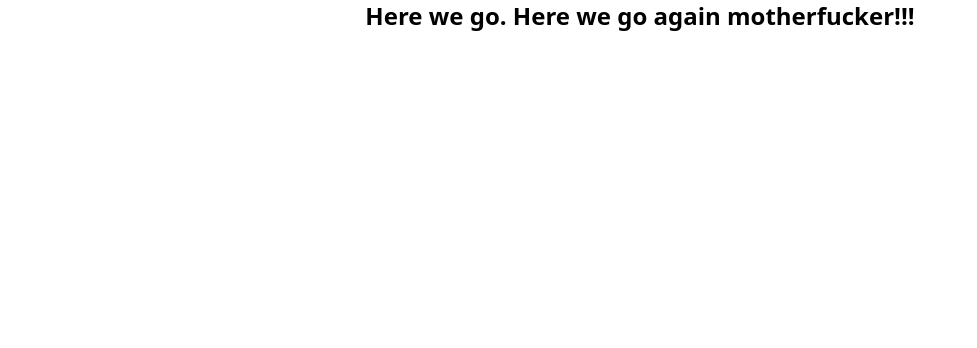
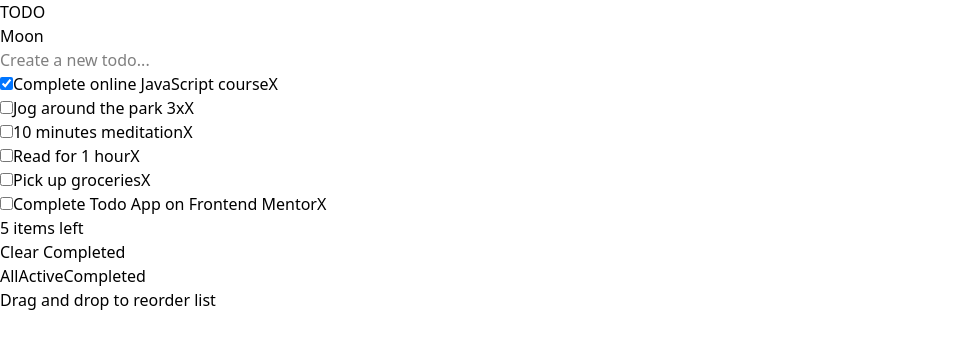
Before and after one commit to jvmdo/animated-todo-app, a React (Vite) app: page / in a window 1280 px wide. Shown: the top 348 px of the page, without its empty margins (0-977 px from the left). Built offline with nearby package versions, Linux system fonts and the light colour scheme; the HTML template or start-up script is replaced by a standard one.

Commit message:
✨ Todo management

```diff
--- a/package.json
+++ b/package.json
@@ -10,6 +10,8 @@
     "preview": "vite preview"
   },
   "dependencies": {
+    "@base-ui/react": "^1.0.0",
+    "immer": "^11.1.0",
     "react": "^19.2.0",
     "react-dom": "^19.2.0"
   },
--- a/src/App.tsx
+++ b/src/App.tsx
@@ -1,8 +1,66 @@
+import React from "react";
+
+import TodoInput from "@/components/todo-input";
+import TodoItems from "@/components/todo-items";
+import TodoFilters from "@/components/todo-filters";
+import { todoReducer } from "@/reducers";
+import { initialTodos } from "@/constants";
+
+export type TodoFilter = "all" | "active" | "completed";
+
 function App() {
+  const [todos, dispatch] = React.useReducer(todoReducer, initialTodos);
+  const [filter, setFilter] = React.useState<TodoFilter>("all");
+
+  const handleCreateTodo = (todo: string) => {
+    dispatch({
+      type: "create",
+      id: crypto.randomUUID(),
+      content: todo,
+    });
+  };
+
+  const handleDeleteTodo = (id: string) => {
+    dispatch({ type: "delete", id });
+  };
+
+  const handleCheckTodo = (id: string) => {
+    dispatch({ type: "check", id });
+  };
+
+  const handleUncheckTodo = (id: string) => {
+    dispatch({ type: "uncheck", id });
+  };
+
+  const handleClearCompleted = () => {
+    dispatch({ type: "clear_checked" });
+  };
+
+  const handleChangeFilter = (filter: TodoFilter) => {
+    setFilter(filter);
+  };
+
   return (
-    <h1 className="text-2xl font-bold text-center">
-      Here we go. Here we go again motherfucker!!!
-    </h1>
+    <>
+      <header>
+        <h1>TODO</h1>
+        <button>Moon</button>
+      </header>
+      <main>
+        <TodoInput onNewTodo={handleCreateTodo} />
+        <TodoItems
+          todos={todos}
+          filter={filter}
+          onDelete={handleDeleteTodo}
+          onCheck={handleCheckTodo}
+          onUncheck={handleUncheckTodo}
+          onClearCompleted={handleClearCompleted}
+        />
+        <TodoFilters filter={filter} setFilter={handleChangeFilter} />
+        <p>Drag and drop to reorder list</p>
+        <div className="background"></div>
+      </main>
+    </>
   );
 }
 
--- /dev/null
+++ b/src/components/todo-filters.tsx
@@ -0,0 +1,31 @@
+import type { TodoFilter } from "@/App";
+
+function TodoFilters({
+  filter,
+  setFilter,
+}: {
+  filter: string;
+  setFilter: (filter: TodoFilter) => void;
+}) {
+  return (
+    <div>
+      <button onClick={() => setFilter("all")} disabled={filter === "all"}>
+        All
+      </button>
+      <button
+        onClick={() => setFilter("active")}
+        disabled={filter === "active"}
+      >
+        Active
+      </button>
+      <button
+        onClick={() => setFilter("completed")}
+        disabled={filter === "completed"}
+      >
+        Completed
+      </button>
+    </div>
+  );
+}
+
+export default TodoFilters;
--- /dev/null
+++ b/src/components/todo-input.tsx
@@ -0,0 +1,38 @@
+import React, { type FormEvent } from "react";
+
+import { Field } from "@base-ui/react/field";
+import { Form } from "@base-ui/react/form";
+
+function TodoInput({ onNewTodo }: { onNewTodo: (todo: string) => void }) {
+  const [value, setValue] = React.useState("");
+
+  const handleSubmit = (e: FormEvent<HTMLFormElement>) => {
+    e.preventDefault();
+    const todo = value.trim();
+
+    if (!todo) {
+      return alert("Enter a valid TODO text");
+    }
+
+    onNewTodo(todo);
+    setValue("");
+  };
+
+  return (
+    <Form onSubmit={handleSubmit}>
+      <Field.Root>
+        <Field.Control
+          type="text"
+          name="todo"
+          placeholder="Create a new todo..."
+          required={true}
+          value={value}
+          onChange={(e) => setValue(e.currentTarget.value)}
+        />
+        <Field.Error />
+      </Field.Root>
+    </Form>
+  );
+}
+
+export default TodoInput;
--- /dev/null
+++ b/src/components/todo-item.tsx
@@ -0,0 +1,32 @@
+import type { TodoItemsProps } from "@/components/todo-items";
+import type { Todo } from "@/reducers";
+
+import { Field } from "@base-ui/react/field";
+
+type TodoItemProps = Todo &
+  Pick<TodoItemsProps, "onCheck" | "onUncheck" | "onDelete">;
+
+function TodoItem({
+  id,
+  onDelete,
+  onCheck,
+  onUncheck,
+  completed,
+  content,
+}: TodoItemProps) {
+  return (
+    <Field.Root name="todo">
+      <Field.Control
+        type="checkbox"
+        checked={completed}
+        onChange={() => (completed ? onUncheck(id) : onCheck(id))}
+      />
+      <Field.Label>{content}</Field.Label>
+      <button type="button" onClick={() => onDelete(id)}>
+        X
+      </button>
+    </Field.Root>
+  );
+}
+
+export default TodoItem;
--- /dev/null
+++ b/src/components/todo-items.tsx
@@ -0,0 +1,43 @@
+import type { TodoFilter } from "@/App";
+import TodoItem from "@/components/todo-item";
+import { filterTodos } from "@/helpers";
+import type { Todo } from "@/reducers";
+
+export interface TodoItemsProps {
+  todos: Todo[];
+  filter: TodoFilter;
+  onDelete: (id: string) => void;
+  onCheck: (id: string) => void;
+  onUncheck: (id: string) => void;
+  onClearCompleted: () => void;
+}
+
+function TodoItems({
+  todos,
+  filter,
+  onClearCompleted,
+  ...delegated
+}: TodoItemsProps) {
+  const filteredTodos = todos.filter((todo) => filterTodos(todo, filter));
+  const itemsLeft = filteredTodos.filter((todo) => !todo.completed).length;
+
+  return (
+    <div>
+      <ul>
+        {filteredTodos.map((props) => {
+          return (
+            <li key={props.id}>
+              <TodoItem {...props} {...delegated} />
+            </li>
+          );
+        })}
+      </ul>
+      <div>
+        <p>{itemsLeft} items left</p>
+        <button onClick={onClearCompleted}>Clear Completed</button>
+      </div>
+    </div>
+  );
+}
+
+export default TodoItems;
--- /dev/null
+++ b/src/constants/index.ts
@@ -0,0 +1,34 @@
+import type { Todo } from "@/reducers";
+
+export const initialTodos: Todo[] = [
+  {
+    id: crypto.randomUUID(),
+    content: "Complete online JavaScript course",
+    completed: true,
+  },
+  {
+    id: crypto.randomUUID(),
+    content: "Jog around the park 3x",
+    completed: false,
+  },
+  {
+    id: crypto.randomUUID(),
+    content: "10 minutes meditation",
+    completed: false,
+  },
+  {
+    id: crypto.randomUUID(),
+    content: "Read for 1 hour",
+    completed: false,
+  },
+  {
+    id: crypto.randomUUID(),
+    content: "Pick up groceries",
+    completed: false,
+  },
+  {
+    id: crypto.randomUUID(),
+    content: "Complete Todo App on Frontend Mentor",
+    completed: false,
+  },
+];
--- /dev/null
+++ b/src/helpers/index.tsx
@@ -0,0 +1,17 @@
+import type { Todo, TodoFilter } from "@/App";
+
+export function filterTodos(todo: Todo, filter: TodoFilter) {
+  switch (filter) {
+    case "active": {
+      return !todo.completed;
+    }
+
+    case "completed": {
+      return todo.completed;
+    }
+
+    default: {
+      return true;
+    }
+  }
+}
--- /dev/null
+++ b/src/reducers/index.ts
@@ -0,0 +1,52 @@
+import { produce } from "immer";
+
+export type Todo = {
+  id: string;
+  content: string;
+  completed: boolean;
+};
+
+export type TodoAction = {
+  type: "create" | "delete" | "check" | "uncheck" | "clear_checked";
+  id?: string;
+  content?: string;
+};
+
+export function todoReducer(todos: Todo[], action: TodoAction) {
+  return produce(todos, (draft) => {
+    switch (action.type) {
+      case "create": {
+        draft.push({
+          id: action.id!,
+          content: action.content!,
+          completed: false,
+        });
+        break;
+      }
+
+      case "delete": {
+        return draft.filter((todo) => todo.id !== action.id);
+      }
+
+      case "check": {
+        const todo = draft.find((todo) => todo.id === action.id);
+        if (todo) {
+          todo.completed = true;
+        }
+        break;
+      }
+
+      case "uncheck": {
+        const todo = draft.find((todo) => todo.id === action.id);
+        if (todo) {
+          todo.completed = false;
+        }
+        break;
+      }
+
+      case "clear_checked": {
+        return draft.filter((todo) => !todo.completed);
+      }
+    }
+  });
+}
```
Also changed, not shown: 1 other file (tests, documents, lock files or other folders).
